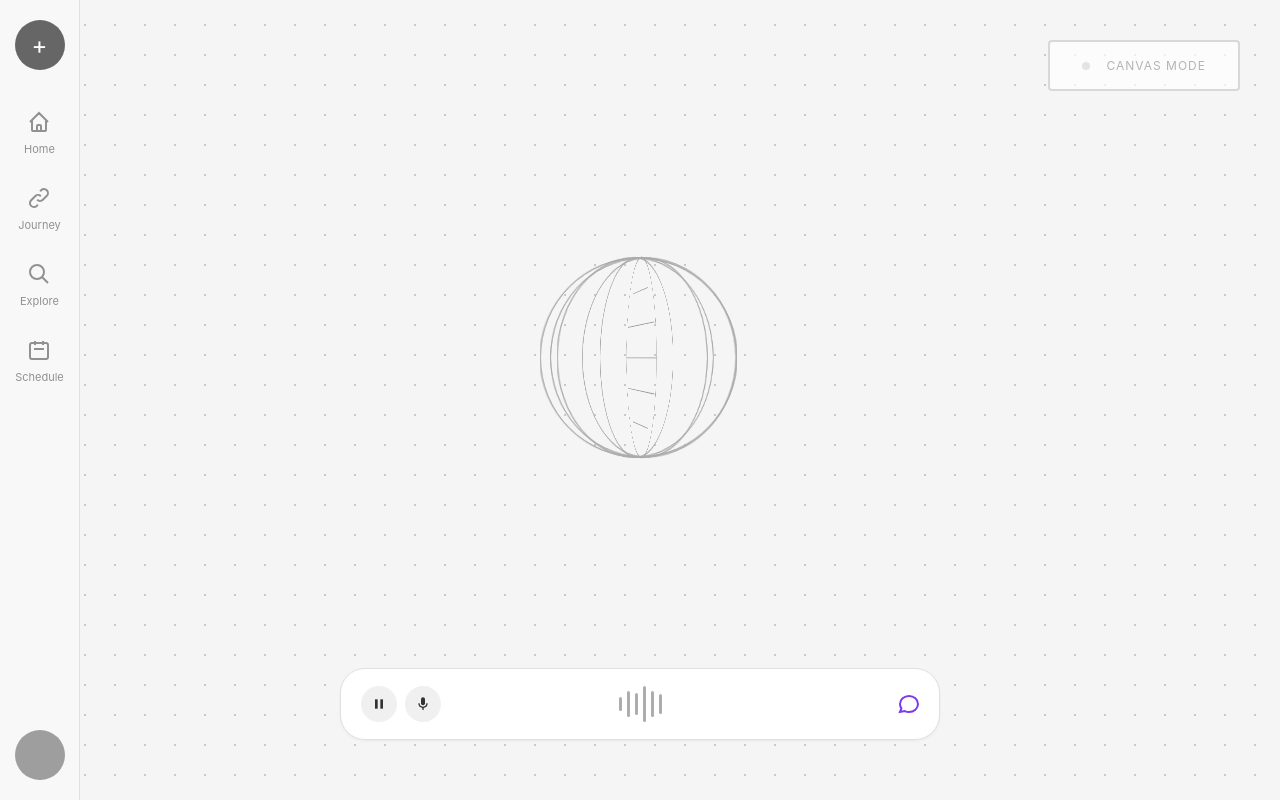
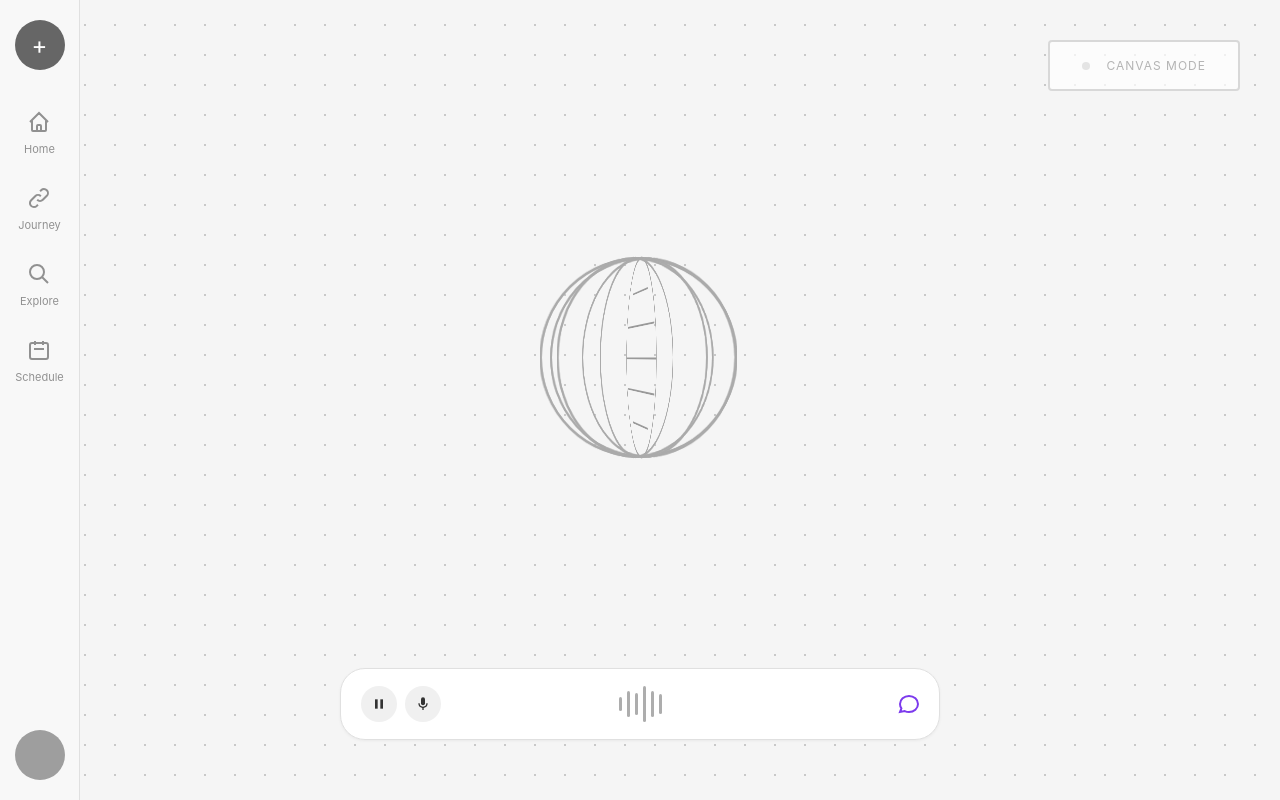
Before and after one commit to preetoshii/ui-idea, a React (Vite) app in the folder ui-prototype/: page / in a window 1280 px wide. Built offline with nearby package versions, Linux system fonts and the light colour scheme; grey boxes are pictures that could not be loaded.

Commit message:
Increase wireframe globe line thickness
- Changed latitude lines from 1px to 2px
- Changed longitude lines from 1px to 2px
- Better visibility for wireframe aesthetic

🤖 Generated with [Claude Code](https://claude.ai/code)

Co-Authored-By: Claude <noreply@anthropic.com>

```diff
--- a/ui-prototype/src/components/AIOrb/AIOrb.css
+++ b/ui-prototype/src/components/AIOrb/AIOrb.css
@@ -14,7 +14,7 @@
 
 .latitude-line {
     position: absolute;
-    height: 1px;
+    height: 2px;
     background: #999;
     left: 50%;
     transform: translateX(-50%);
@@ -24,7 +24,7 @@
     position: absolute;
     width: 100%;
     height: 100%;
-    border: 1px solid #aaa;
+    border: 2px solid #aaa;
     border-radius: 50%;
     transform-style: preserve-3d;
 }
```
